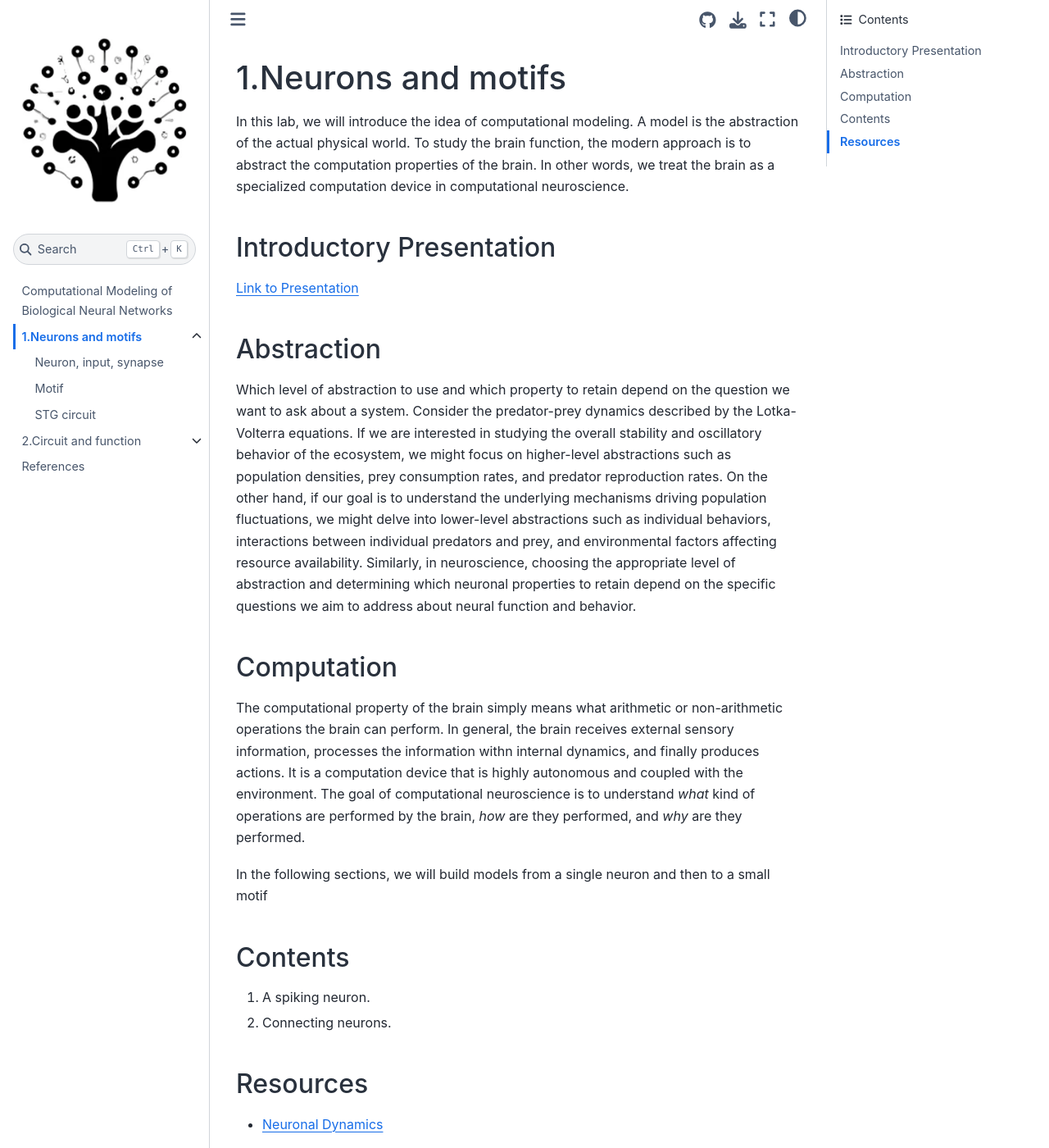
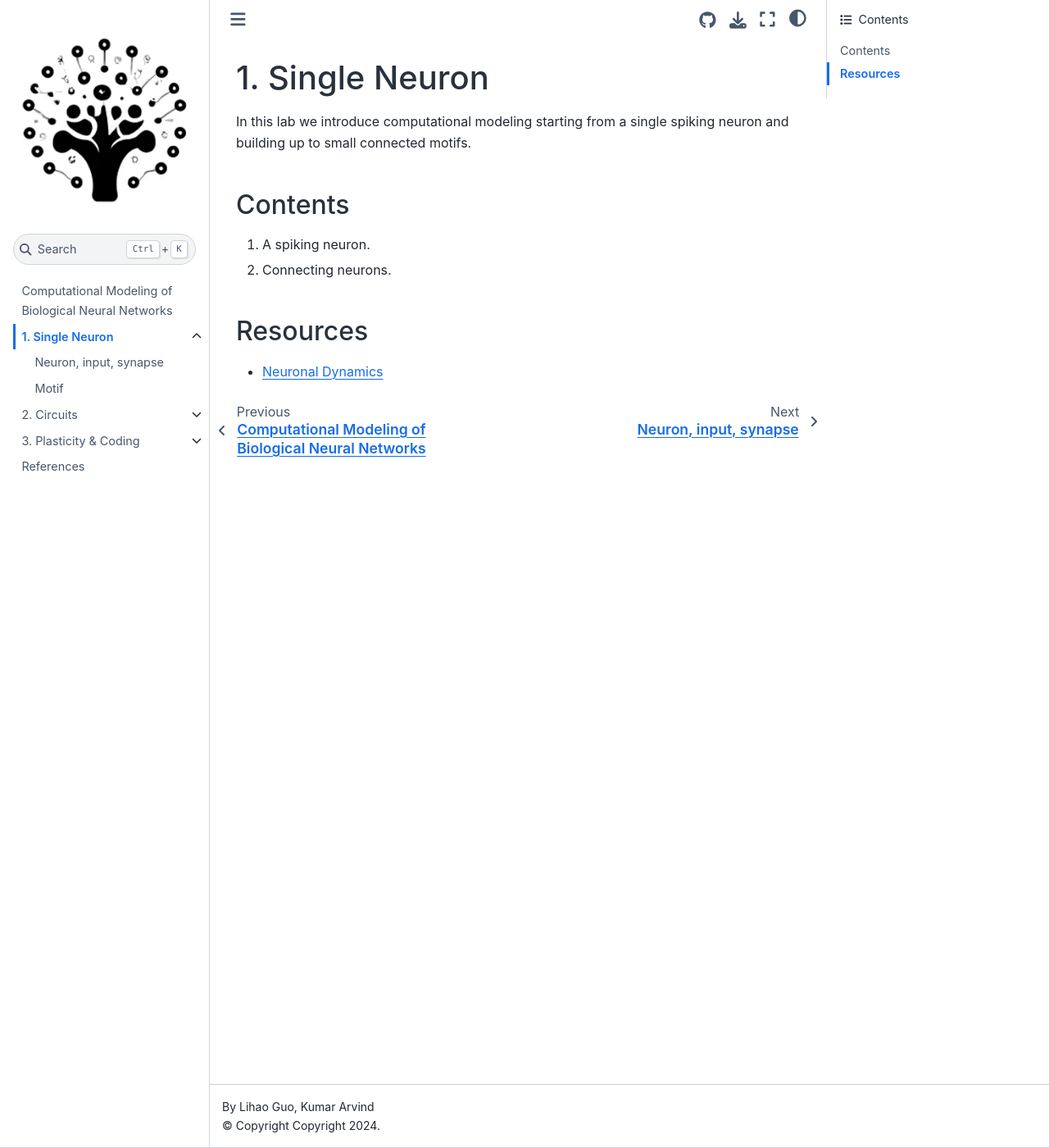
Before and after one commit to weirdoglh/ComBioNetwork, a Jupyter Book: the page built from book/Lab1/index.md, in a window 1280 px wide and 1400 px high. Shown: the whole window at 82% size. Built offline with Jupyter Book 1.0.4 settings and Sphinx 7.4.7 and the Sphinx Book theme 1.1.4, drawn with Linux system fonts in a browser that asks for light colours.

Commit message:
Restructure book into 3 parts: Single Neuron, Circuits, Plasticity & Coding

```diff
--- a/book/Lab1/index.md
+++ b/book/Lab1/index.md
@@ -1,23 +1,10 @@
-# 1.Neurons and motifs
+# 1. Single Neuron
 
-In this lab, we will introduce the idea of computational modeling. A model is the abstraction of the actual physical world. To study the brain function, the modern approach is to abstract the computation properties of the brain. In other words, we treat the brain as a specialized computation device in computational neuroscience.
-
-## Introductory Presentation
-[Link to Presentation](https://drive.google.com/file/d/1_gKU-CFYlXX7LPVmWIgQBNY5KRJ2zHAD/view?usp=drive_link)
-
-## Abstraction
-Which level of abstraction to use and which property to retain depend on the question we want to ask about a system. Consider the predator-prey dynamics described by the Lotka-Volterra equations. If we are interested in studying the overall stability and oscillatory behavior of the ecosystem, we might focus on higher-level abstractions such as population densities, prey consumption rates, and predator reproduction rates. On the other hand, if our goal is to understand the underlying mechanisms driving population fluctuations, we might delve into lower-level abstractions such as individual behaviors, interactions between individual predators and prey, and environmental factors affecting resource availability. Similarly, in neuroscience, choosing the appropriate level of abstraction and determining which neuronal properties to retain depend on the specific questions we aim to address about neural function and behavior.
-
-## Computation
-The computational property of the brain simply means what arithmetic or non-arithmetic operations the brain can perform. In general, the brain receives external sensory information, processes the information withn internal dynamics, and finally produces actions. It is a computation device that is highly autonomous and coupled with the environment. The goal of computational neuroscience is to understand *what* kind of operations are performed by the brain, *how* are they performed, and *why* are they performed.
-
-In the following sections, we will build models from a single neuron and then to a small motif
-
+In this lab we introduce computational modeling starting from a single spiking neuron and building up to small connected motifs.
 
 ## Contents
 1. A spiking neuron.
 2. Connecting neurons.
 
-
 ## Resources
 * [Neuronal Dynamics](https://neuronaldynamics.epfl.ch/online/index.html)
--- a/book/Lab2/index.md
+++ b/book/Lab2/index.md
@@ -1,27 +1,10 @@
-# 2.Circuit and function
+# 2. Circuits
 
-In this lab, we will move from static circuit to dynamics circuit. We first invesigate how changes in the connectivity shall affect the performance of a functional netowrk. Then we move to plasticity rules that can tune the connectivity in an un-supervised way to perform certain task.
-
-## STG
-
-In {cite}`prinz2004`, the pylorythm circuit is systematically investigated and demonstrate an intrinsic principle of biological system -- **_degeneracy_**. In the case of STG, it means in the vast parameter space of the network, there are many configurations that can perform the same task. The different configurations show different robustness to connectivity disturbance which allow the network to be passively adaptive.
-
-## Plasticity rules
-
-In the lab, we will learn about a simple rate-dependent synaptic plasticity rule that can be used to tune the connectivity of a network to perform a certain task in the tuning curve section. Again, this an abstraction of the real plasticity rules assuming spiking activities are totally random {cite}`sjostrom2001`.
-
-## Tuning curve
-
-Tuning curve simply denotes that neurons show distinct responses to different external stimuli which we will see in the tuning curve section. The tuning curve leads to a representation of the stimulus in the brain which is an interesting field of study {cite}`kriegeskorte2021neural`. The most famous tuning curve would be the place cell {cite}`abbott2014nobel`, which encodes the location information in physical space. Take a look at the [recording video](https://www.youtube.com/watch?v=DNtClmdmUks).
-
-There are many computational models founded on the idea of tuning curve, and most of them focus on how brain encode and decode information, e.g.the neural engineering framework (NEF) {cite}`ekolay2014nengo`.
-
-In the following sections, we will compare different configurations of the STG network, modeling synaptic plasticity (rate-dependent), and play with a toy circuit that learns the touch stimulus.
+In this lab we move from single neurons to small circuits, investigating the pyloric STG network and the principle of degeneracy.
 
 ## Contents
-1. Degeneracy and robustness.
-2. Synaptic plasticity.
-3. Tuning curve.
+1. The STG circuit.
+2. Degeneracy and robustness.
 
 ## Resources
 * [Neuronal Dynamics](https://neuronaldynamics.epfl.ch/online/index.html)
--- a/book/_toc.yml
+++ b/book/_toc.yml
@@ -1,6 +1,4 @@
 # Table of contents
-# Learn more at https://jupyterbook.org/customize/toc.html
-
 format: jb-book
 root: intro
 chapters:
@@ -8,10 +6,12 @@ chapters:
   sections:
   - file: Lab1/neuron
   - file: Lab1/motif
-  - file: Lab1/stg
 - file: Lab2/index
   sections:
+  - file: Lab2/stg
   - file: Lab2/degeneracy
-  - file: Lab2/synplast
-  - file: Lab2/tuningcurve
+- file: Lab3/index
+  sections:
+  - file: Lab3/synplast
+  - file: Lab3/tuningcurve
 - file: material
```
Also changed, not shown: book/Lab3/index.md (added, +10 -0 lines), book/Lab2/stg.ipynb (renamed from book/Lab1/stg.ipynb), book/Lab3/synplast.ipynb (renamed from book/Lab2/synplast.ipynb), book/Lab3/tuningcurve.ipynb (renamed from book/Lab2/tuningcurve.ipynb).
